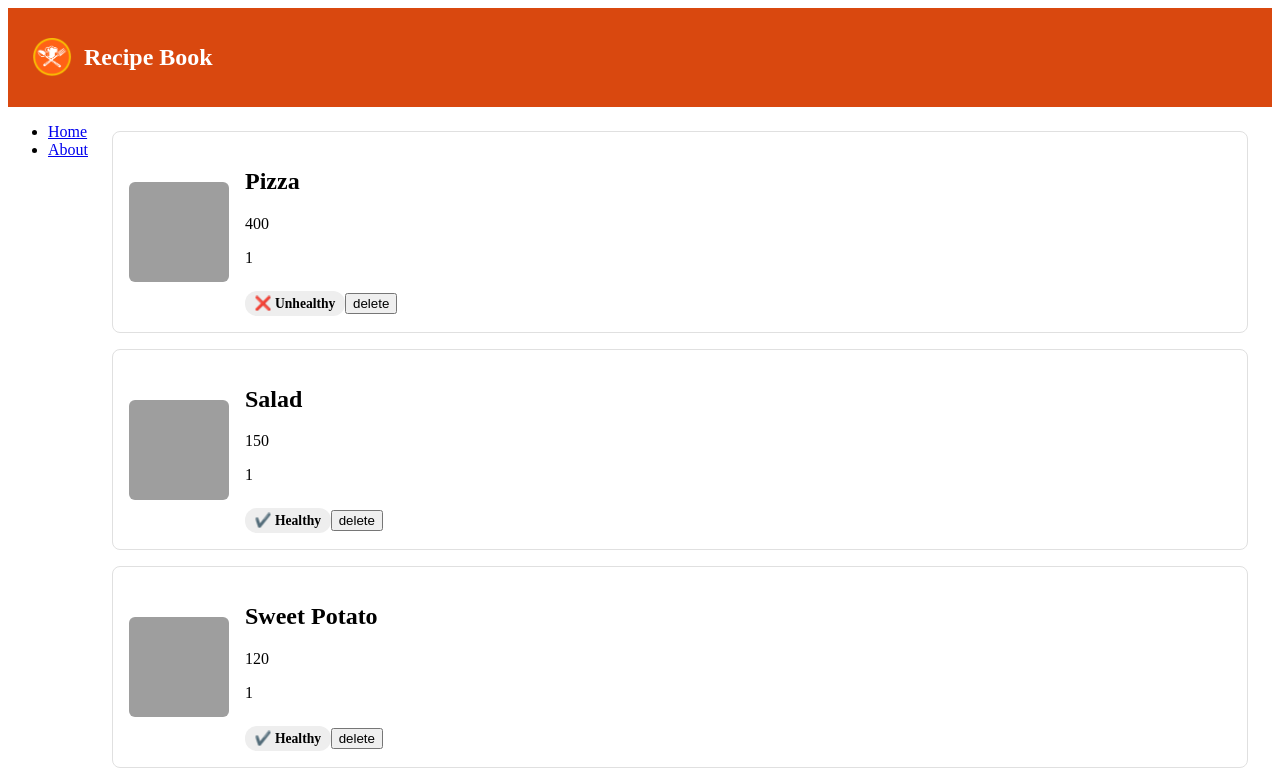
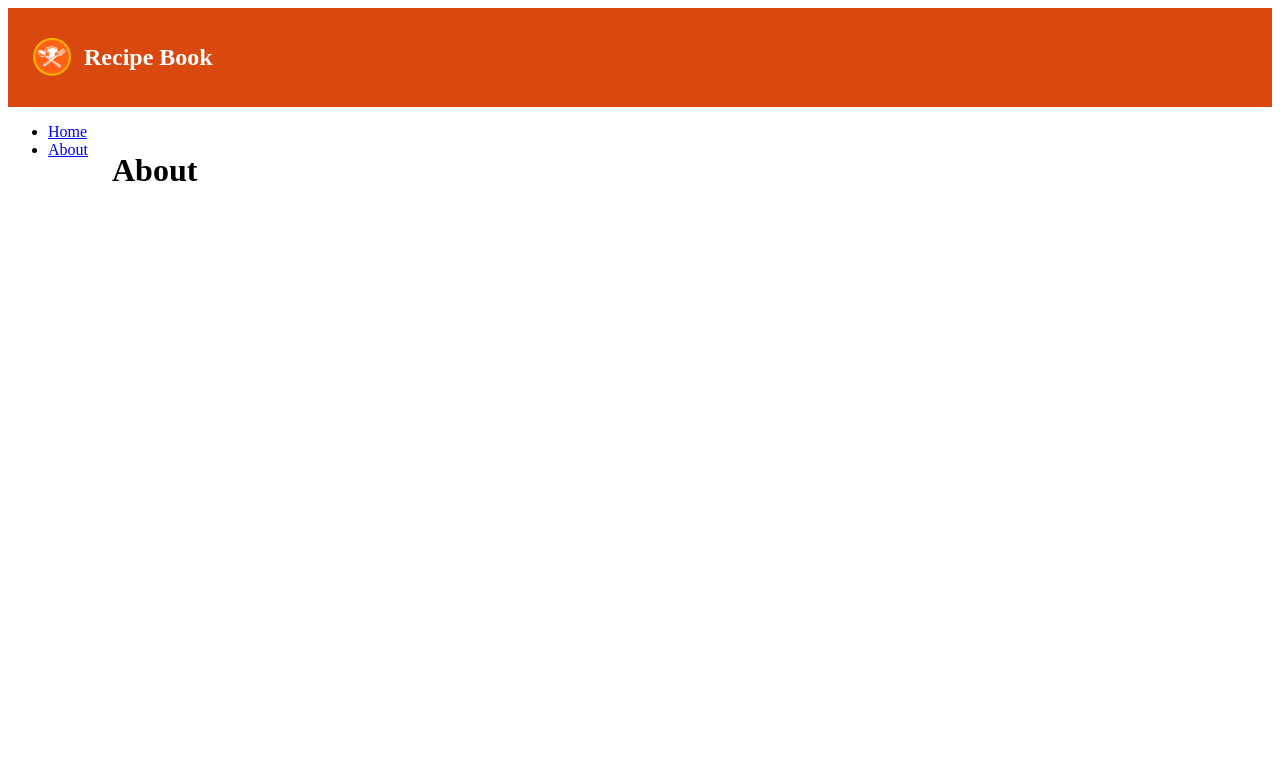
Before and after one commit to tianyi-nl/mini-project-NLteam, a React (Vite) app: page /about in a window 1280 px wide. Shown: the top 782 px of the page. Built offline with nearby package versions, Linux system fonts and the light colour scheme; grey boxes are pictures that could not be loaded.

Commit message:
Day3 done

```diff
--- a/src/App.jsx
+++ b/src/App.jsx
@@ -3,6 +3,10 @@ import Navbar from "./components/Navbar";
 import Sidebar from "./components/Sidebar";
 import FoodList from "./components/FoodList";
 import "./index.css"
+import { Routes, Route} from "react-router-dom"
+import DetailsPage from "./pages/DetailsPage"
+import About from "./pages/About"
+
 
 function App() {
   return (
@@ -11,12 +15,17 @@ function App() {
       <div className="app-body">
         <Sidebar />
         <main className="app-content">
-            <FoodList />
+         <Routes>
+            <Route path="/" element={<FoodList />} />
+            <Route path="/about" element={<About />} />
+            <Route path="/recipe/:id" element={<DetailsPage />} />
+          </Routes>
         </main>
       </div>
       <Footer />
     </div>
   );
 }
+import { Form } from "react-router-dom";
 
 export default App;
--- a/src/components/Navbar.jsx
+++ b/src/components/Navbar.jsx
@@ -1,5 +1,6 @@
 import logo from "../assets/logo.png";
 import "./Navbar.css"
+import { Link } from "react-router-dom"
 
 function Navbar() {
   return (
--- a/src/components/Sidebar.jsx
+++ b/src/components/Sidebar.jsx
@@ -1,15 +1,15 @@
 import { NavLink } from "react-router-dom";
-
+import { Link } from "react-router-dom"
 
 function Sidebar() {
   return (
     <aside>
       <ul>
         <li>
-          <NavLink to="/">Home</NavLink>
+          <Link to="/">Home</Link>
         </li>
         <li>
-          <NavLink to="/about">About</NavLink>
+          <Link to="/about">About</Link>
         </li>
       </ul>
     </aside>
--- a/src/components/foodList.jsx
+++ b/src/components/foodList.jsx
@@ -1,6 +1,7 @@
 import FoodData from "../assets/food.json";
 import "./FoodList.css";
 import { useState } from "react";
+import { Link } from "react-router-dom";
 
 function getCaloriesLabel(calNum) {
   if (calNum <= 250) {
@@ -14,6 +15,7 @@ function getCaloriesLabel(calNum) {
 
 function FoodList() {
   const [favList, setFavList] = useState(FoodData);
+
   const handelRemoveFromList = (index) => {
     const clone = [...favList];
     clone.splice(index, 1);
@@ -22,9 +24,11 @@ function FoodList() {
   };
 
   return (
+
     <div>
       {favList.map((recipe, index) => {
         return (
+          <Link to={`/recipe/${recipe.id}`} className="card-link">
           <div className="list-card" key={recipe.id}>
             <img src={recipe.image} alt={recipe.name} />
             <div>
@@ -37,9 +41,11 @@ function FoodList() {
               </button>
             </div>
           </div>
+          </Link>
         );
       })}
     </div>
+
   );
 }
 
--- /dev/null
+++ b/src/pages/About.jsx
@@ -0,0 +1,7 @@
+function About() {
+  return (
+    <h1> About</h1>
+  );
+}
+
+export default About;
--- /dev/null
+++ b/src/pages/DetailsPage.jsx
@@ -0,0 +1,22 @@
+import { useParams } from "react-router-dom";
+import FoodData from "../assets/food.json"
+
+function DetailsPage() {
+const{id} = useParams();
+const recipe = FoodData.find((r) => r.id === id);
+
+ if (!recipe) {
+    return <p>Recipe not found.</p>;
+  }
+
+  return (
+    <div>
+      <img src={recipe.image} alt={recipe.name} />
+      <h1>{recipe.name}</h1>
+      <p>{recipe.calories} calories</p>
+      <p>{recipe.servings} servings</p>
+    </div>
+  );
+}
+
+export default DetailsPage;
```
